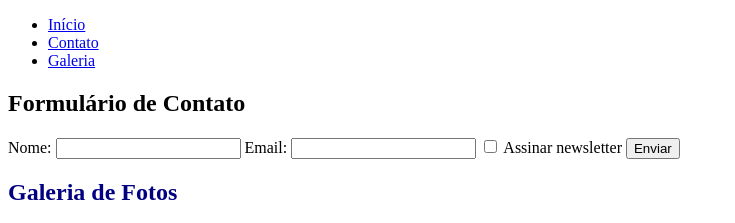
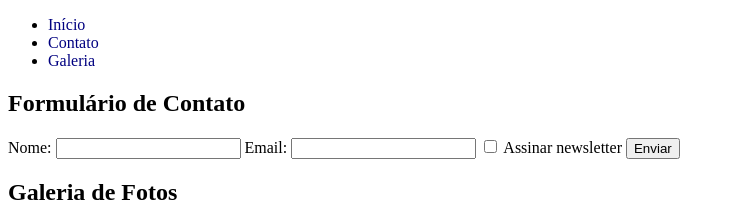
Before and after one commit to Pedrixss/Pedrin, a plain HTML site: page index.html in a window 1280 px wide. Shown: the top 223 px of the page, without its empty margins (0-735 px from the left). Drawn offline with Linux system fonts and the light colour scheme.

Commit message:
Alteracao

```diff
--- a/style.css
+++ b/style.css
@@ -1,7 +1,13 @@
 
-a:hover {
+nav a {
+    color: #000080;
+    text-decoration: none;
+}
+
+nav a:hover {
     color: #ff6347;
 }
+
 
 input:focus {
     border-color: #4caf50;
@@ -42,6 +48,3 @@ p:not(.important) {
 section p:first-child {
     font-weight: normal;
 }
-#galeria h2 {
-    color: #000080;
-}
```
